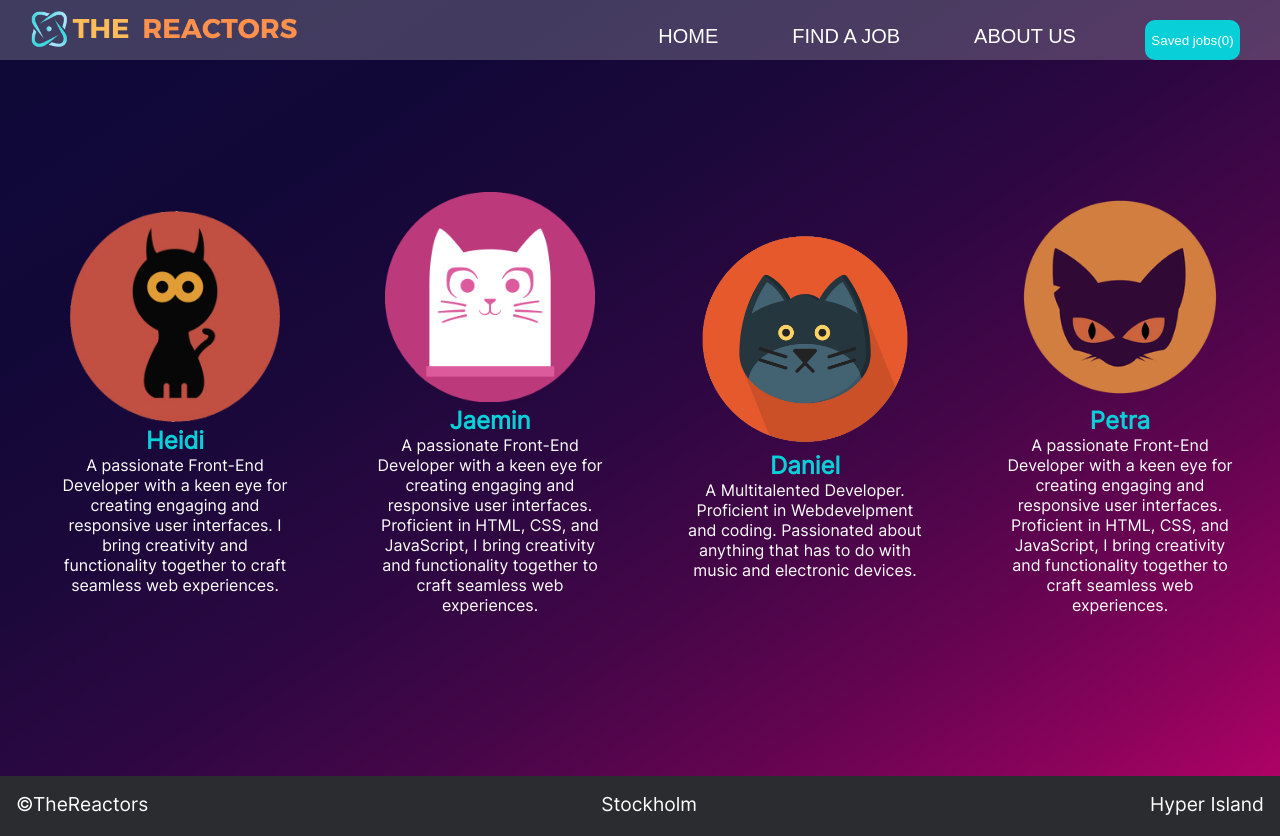
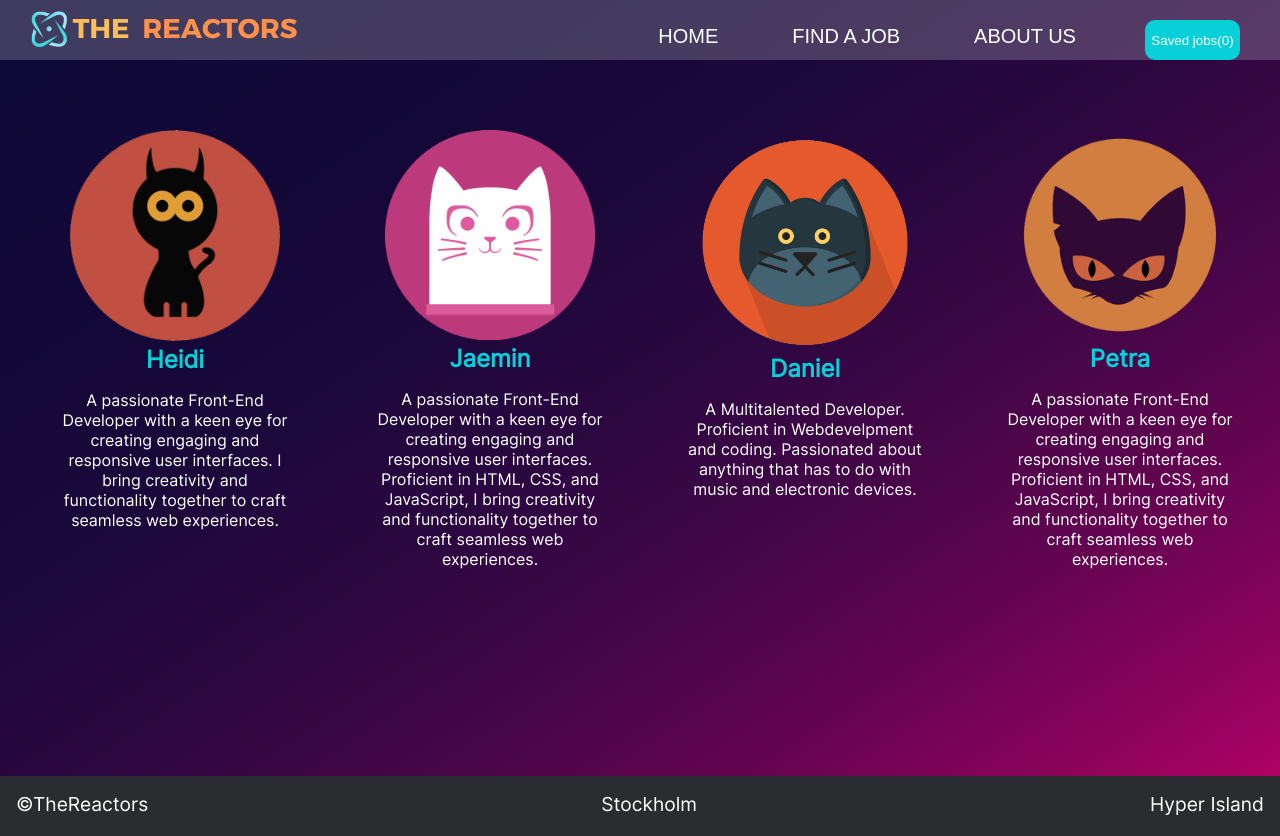
Before and after one commit to Minimoocodes/the-reactors, a React (Create React App) app: page /profiles in a window 1280 px wide. Built offline with nearby package versions, Linux system fonts and the light colour scheme.

Commit message:
about us ligning done

```diff
--- a/src/Blocks/Profile.css
+++ b/src/Blocks/Profile.css
@@ -7,12 +7,11 @@
   height: 72vh;
   display: flex;
   flex-direction: row;
-  align-items: center;
+  align-items: flex-start;
   text-align: center;
   justify-content: space-between;
   margin: auto;
   padding: 25;
-
   margin-top: 40px;
 }
 
@@ -91,3 +90,7 @@ li {
   list-style-type: none;
   color: #ffffff;
 }
+
+.intro_h2 {
+  margin-bottom: 1rem;
+}
--- a/src/components/profile.js
+++ b/src/components/profile.js
@@ -103,7 +103,7 @@ const Profile = ({
             src={image}
             alt={`${name}'s profile`}
           />
-          <h2>{name}</h2>
+          <h2 className="intro_h2">{name}</h2>
           <p>{description}</p>
         </div>
       )}
```
